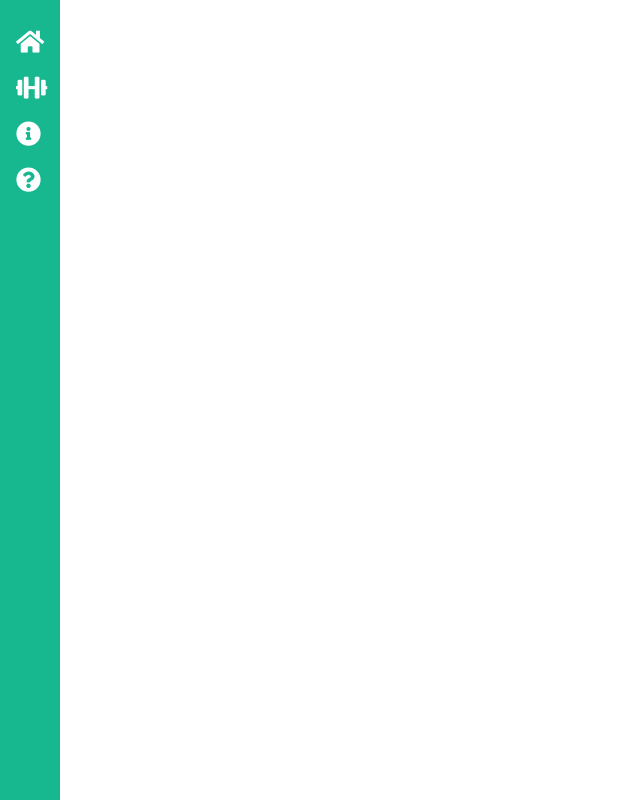
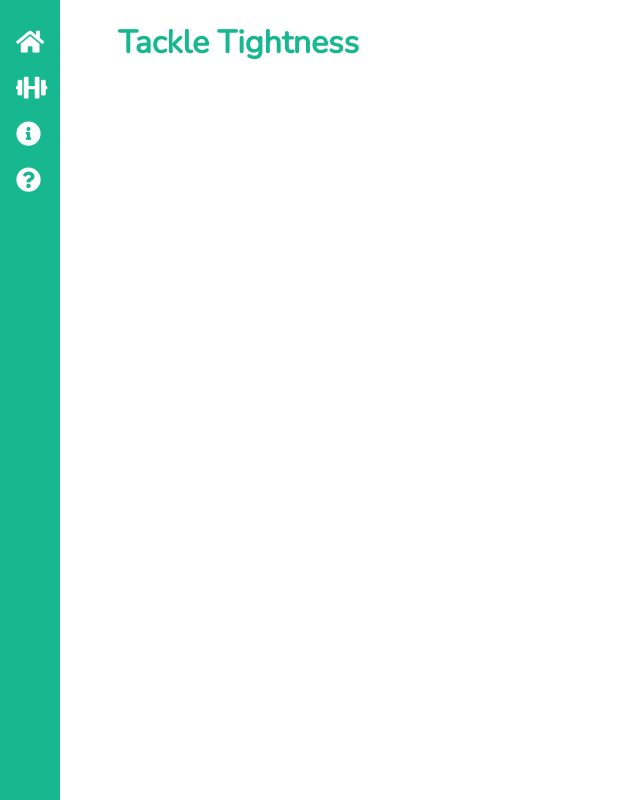
Before and after one commit to AdamRichards3/TackleTightnessV2, a website: page public/index.html in a window 1280 px wide. Shown: the whole page, without its empty margins (0-640 px from the left). Drawn offline with nearby package versions, Linux system fonts and the light colour scheme.

Commit message:
added title

```diff
--- a/public/index.css
+++ b/public/index.css
@@ -3,6 +3,9 @@
 * {
 	font-family: 'Nunito', sans-serif;
 	/* background-color: #DEE5E5; */
+}
+h1 {
+	color: #17B890;
 }
 
 .sideNav{
--- a/public/index.html
+++ b/public/index.html
@@ -20,6 +20,10 @@
 		<a href="about.html"><i class="fas fa-info-circle"></i></a>
 		<a href="help.html"><i class="fas fa-question-circle"></i></a>
 	</div>
+
+	<div class="main">
+		<h1>Tackle Tightness</h1>
+	</div>
 </body>
 
 </html>
```
